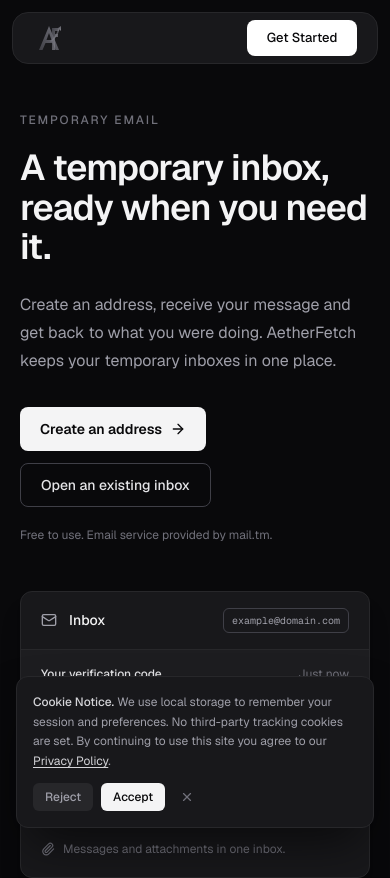
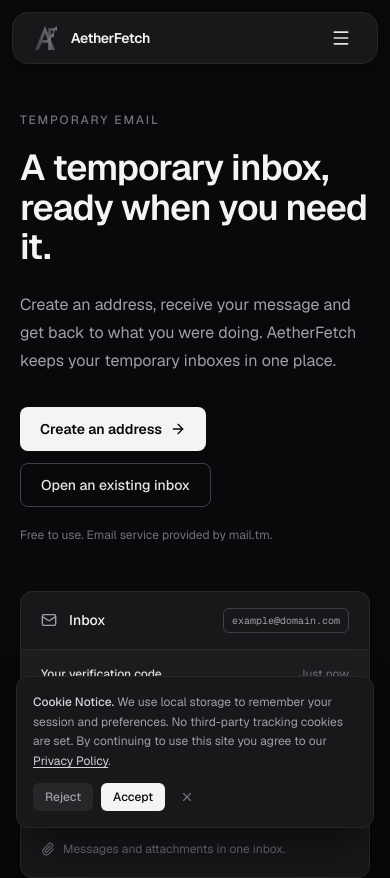
Before and after one commit to qbpg/AetherFetch, a Next.js app: page / in a window 390 px wide. Shown: the top 878 px of the page. Built offline with nearby package versions, Linux system fonts and the light colour scheme.

Commit message:
ui: add smooth mobile hamburger navigation

```diff
--- a/src/components/AppleFloatingNavbar.tsx
+++ b/src/components/AppleFloatingNavbar.tsx
@@ -1,8 +1,9 @@
 "use client";
 
-import { useCallback } from "react";
+import { useCallback, useEffect, useState } from "react";
 import Link from "next/link";
 import Image from "next/image";
+import { Menu, X } from "lucide-react";
 import { useSession } from "@/contexts/SessionContext";
 
 const NAV_LINKS = [
@@ -13,61 +14,92 @@
 
 export default function AppleFloatingNavbar() {
   const { session } = useSession();
+  const [open, setOpen] = useState(false);
 
   const scrollTo = useCallback((href: string) => {
-    const el = document.getElementById(href.replace("#", ""));
+    setOpen(false);
+    const el = document.getElementById(href.slice(1));
     if (el) el.scrollIntoView({ behavior: "smooth", block: "start" });
   }, []);
 
+  useEffect(() => {
+    if (!open) return;
+    const closeOnEscape = (event: KeyboardEvent) => {
+      if (event.key === "Escape") setOpen(false);
+    };
+    const closeOnDesktop = () => {
+      if (window.innerWidth >= 768) setOpen(false);
+    };
+    window.addEventListener("keydown", closeOnEscape);
+    window.addEventListener("resize", closeOnDesktop);
+    return () => {
+      window.removeEventListener("keydown", closeOnEscape);
+      window.removeEventListener("resize", closeOnDesktop);
+    };
+  }, [open]);
+
   return (
-    <div className="fixed top-0 left-0 right-0 z-[100] pointer-events-none">
-      <div className="flex justify-center pt-3 sm:pt-4">
-        <nav
-          className="pointer-events-auto mx-auto flex h-13 sm:h-14 w-[94vw] max-w-3xl items-center justify-between rounded-2xl bg-zinc-900 border border-zinc-800 px-5 sm:px-7"
-        >
-          <Link href="/" className="flex shrink-0 items-center gap-3">
-            <Image
-              src="/logo.svg"
-              alt="AetherFetch"
-              width={32}
-              height={32}
-              className="h-8 w-8 object-contain"
-            />
-            <span className="font-semibold tracking-tight text-zinc-100 text-base hidden sm:inline">
-              AetherFetch
-            </span>
+    <div className="fixed inset-x-0 top-0 z-[100] pointer-events-none">
+      {open && (
+        <button type="button" aria-label="Close menu" onClick={() => setOpen(false)}
+          className="pointer-events-auto fixed inset-0 bg-black/50 md:hidden" />
+      )}
+      <div className="relative mx-auto w-[94vw] max-w-3xl pt-3 sm:pt-4">
+        <nav className="pointer-events-auto flex h-13 items-center justify-between rounded-2xl border border-zinc-800 bg-zinc-900 px-4 shadow-lg shadow-black/20 sm:h-14 sm:px-7">
+          <Link href="/" onClick={() => setOpen(false)} className="flex shrink-0 items-center gap-2.5">
+            <Image src="/logo.svg" alt="AetherFetch" width={32} height={32} className="h-8 w-8 object-contain" />
+            <span className="text-sm font-semibold tracking-tight text-zinc-100 sm:text-base">AetherFetch</span>
           </Link>
 
-          <div className="hidden md:flex items-center gap-1">
+          <div className="hidden items-center gap-1 md:flex">
             {NAV_LINKS.map((link) => (
-              <button
-                key={link.href}
-                onClick={() => scrollTo(link.href)}
-                className="px-3.5 py-1.5 text-[13px] font-medium text-zinc-400 hover:text-zinc-50 hover:bg-zinc-800 rounded-lg transition-colors whitespace-nowrap"
-              >
+              <button key={link.href} type="button" onClick={() => scrollTo(link.href)}
+                className="rounded-lg px-3.5 py-1.5 text-[13px] font-medium text-zinc-400 transition-colors hover:bg-zinc-800 hover:text-zinc-50">
                 {link.label}
               </button>
             ))}
           </div>
 
-          <div className="flex shrink-0 items-center">
-            {session ? (
-              <Link
-                href="/dashboard"
-                className="px-5 py-2 text-[13px] font-medium text-zinc-100 bg-zinc-800 hover:bg-zinc-700 border border-zinc-700 rounded-lg transition-colors whitespace-nowrap"
-              >
-                Dashboard
+          <div className="hidden shrink-0 md:flex">
+            <Link href={session ? "/dashboard" : "/login"}
+              className={session
+                ? "rounded-lg border border-zinc-700 bg-zinc-800 px-5 py-2 text-[13px] font-medium text-zinc-100 transition-colors hover:bg-zinc-700"
+                : "rounded-lg bg-white px-5 py-2 text-[13px] font-medium text-zinc-950 transition-colors hover:bg-zinc-200"}>
+              {session ? "Dashboard" : "Get Started"}
+            </Link>
+          </div>
+
+          <button type="button" aria-label={open ? "Close menu" : "Open menu"}
+            aria-expanded={open} aria-controls="mobile-site-menu"
+            onClick={() => setOpen((value) => !value)}
+            className="flex h-10 w-10 items-center justify-center rounded-lg text-zinc-200 transition-colors hover:bg-zinc-800 md:hidden">
+            {open ? <X className="h-5 w-5" /> : <Menu className="h-5 w-5" />}
+          </button>
+        </nav>
+
+        <div id="mobile-site-menu" aria-hidden={!open}
+          className={`pointer-events-auto absolute inset-x-0 top-full mt-2 grid overflow-hidden rounded-2xl border border-zinc-800 bg-zinc-900 shadow-xl shadow-black/30 transition-[grid-template-rows,opacity,transform] duration-200 ease-out md:hidden ${open ? "grid-rows-[1fr] translate-y-0 opacity-100" : "pointer-events-none grid-rows-[0fr] -translate-y-2 opacity-0"}`}>
+          <div className="min-h-0 overflow-hidden">
+            <div className="flex flex-col gap-1 p-2">
+              {NAV_LINKS.map((link) => (
+                <button key={link.href} type="button" tabIndex={open ? 0 : -1}
+                  onClick={() => scrollTo(link.href)}
+                  className="rounded-lg px-4 py-3 text-left text-sm font-medium text-zinc-300 transition-colors hover:bg-zinc-800 hover:text-white">
+                  {link.label}
+                </button>
+              ))}
+              <div className="my-1 border-t border-zinc-800" />
+              <Link href="/docs" tabIndex={open ? 0 : -1} onClick={() => setOpen(false)}
+                className="rounded-lg px-4 py-3 text-sm font-medium text-zinc-300 transition-colors hover:bg-zinc-800 hover:text-white">
+                User Guide
               </Link>
-            ) : (
-              <Link
-                href="/login"
-                className="px-5 py-2 text-[13px] font-medium text-zinc-950 bg-white hover:bg-zinc-200 rounded-lg transition-colors whitespace-nowrap"
-              >
-                Get Started
+              <Link href={session ? "/dashboard" : "/login"} tabIndex={open ? 0 : -1} onClick={() => setOpen(false)}
+                className="mx-2 my-2 rounded-lg bg-zinc-100 px-4 py-3 text-center text-sm font-semibold text-zinc-950">
+                {session ? "Dashboard" : "Get Started"}
               </Link>
-            )}
+            </div>
           </div>
-        </nav>
+        </div>
       </div>
     </div>
   );
```
